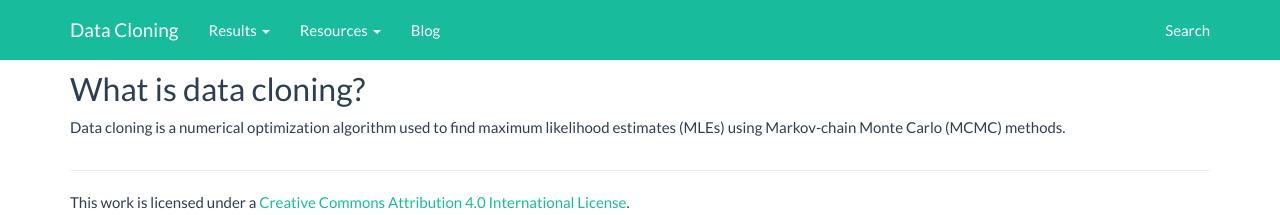
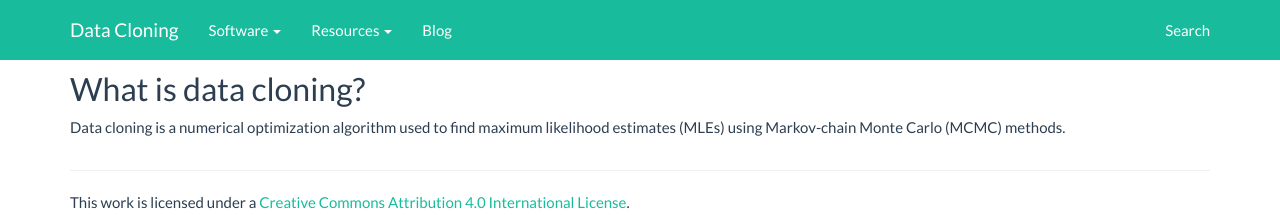
Before and after one commit to datacloning/datacloning.github.io, a Jekyll site: the page built from index.md, in a window 1280 px wide. Shown: the top 215 px of the page. Built offline with Jekyll 4.4.1, drawn with Linux system fonts in a browser that asks for light colours; nearby versions of some CDN libraries.

Commit message:
need to think

```diff
--- a/_includes/_navigation.html
+++ b/_includes/_navigation.html
@@ -12,14 +12,14 @@
         <div class="navbar-collapse collapse" id="navbar-main">
           <ul class="nav navbar-nav">
             <li class="dropdown">
-              <a class="dropdown-toggle" data-toggle="dropdown" href="#" id="results">Results <span class="caret"></span></a>
+              <a class="dropdown-toggle" data-toggle="dropdown" href="#" id="results">Software <span class="caret"></span></a>
               <ul class="dropdown-menu" aria-labelledby="themes">
                 <li class="dropdown-header">R packages</li>
                 <li><a href="http://github.com/datacloning/dclone">dclone</a></li>
                 <li><a href="http://github.com/datacloning/dcmle">dcmle</a></li>
                 <li class="divider"></li>
-                <li class="dropdown-header">Extras</li>
-                <li><a href="{{ site.url }}/features/">Features</a></li>
+                <li class="dropdown-header">Dependencies</li>
+                <li><a href="{{ site.url }}/courses/">Courses</a></li>
                 <li><a href="{{ site.url }}/tutorials/">Cosmo</a></li>
 
               </ul>
```
Also changed, not shown: other parts of _includes/_navigation.html (+2 -1 lines).
